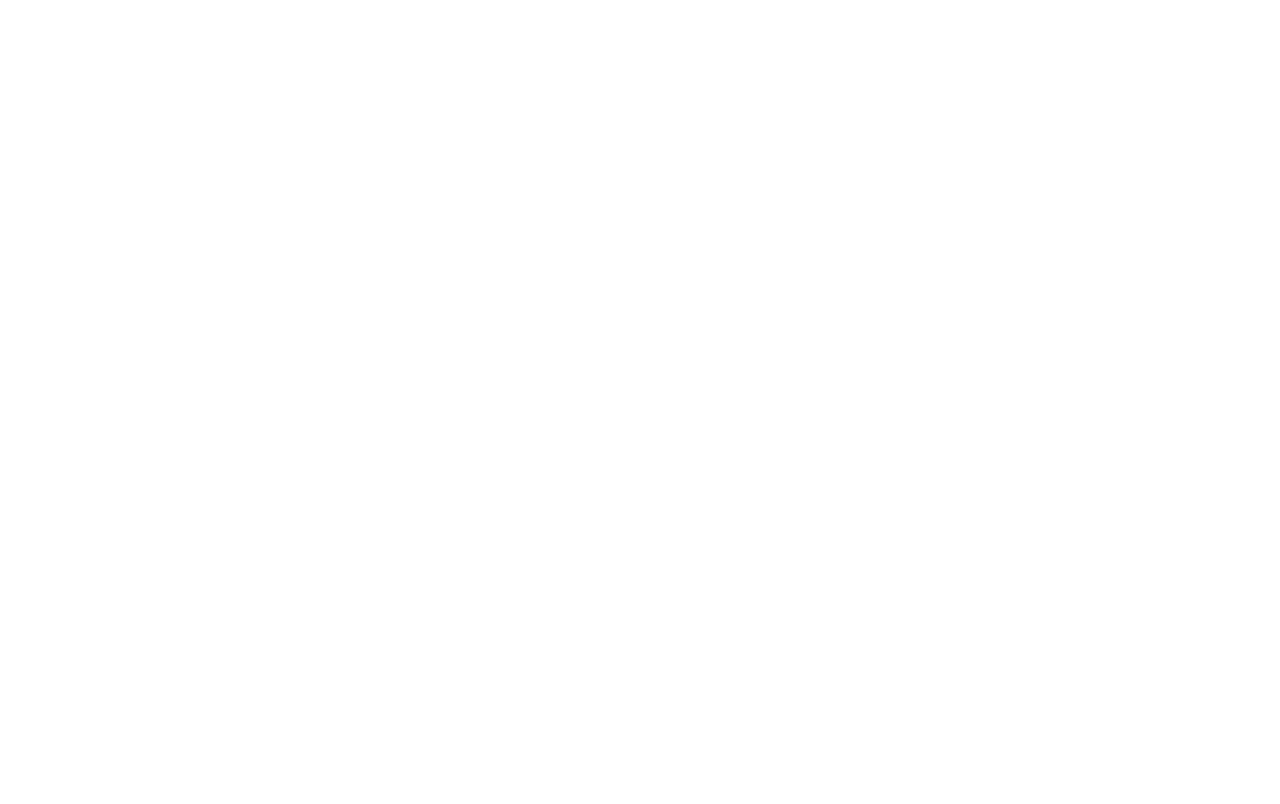
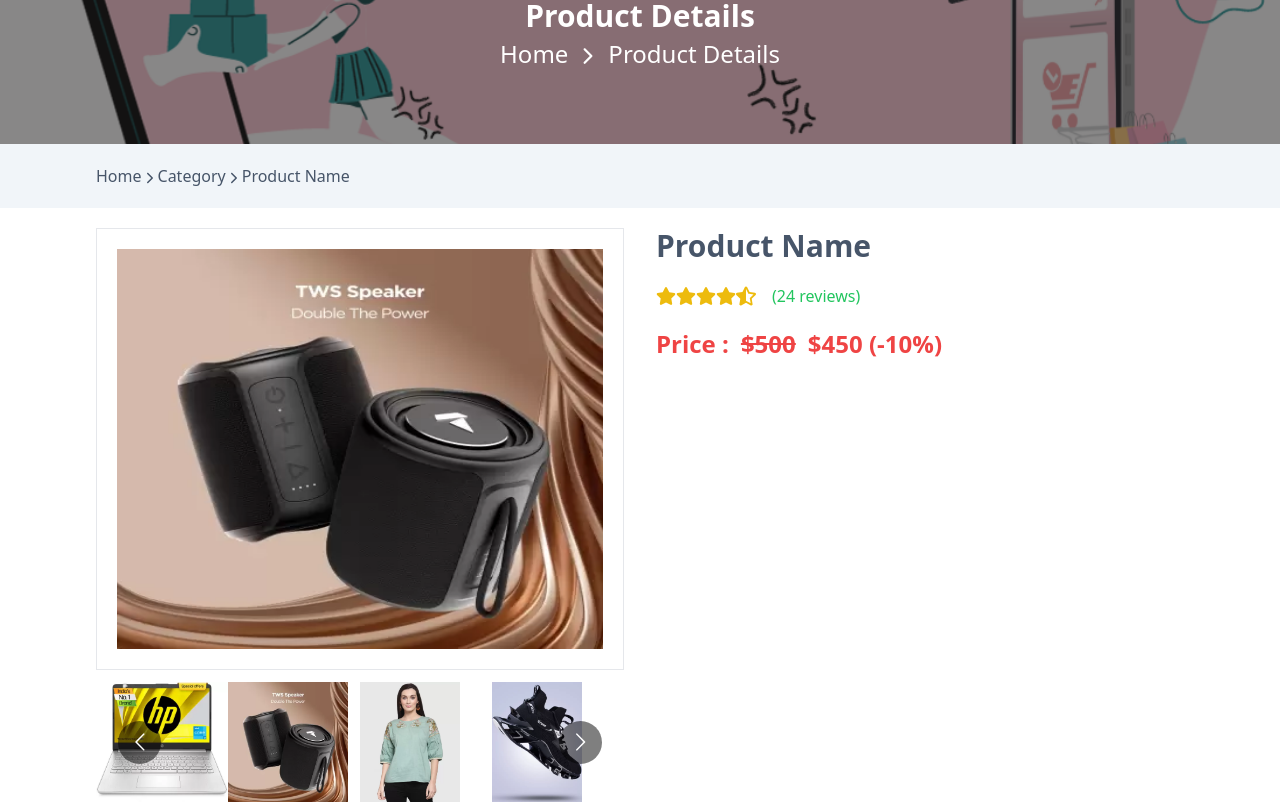
Before and after one commit to mertakmahmut/frontend-ecommerce, a React (Create React App) app: page /product/details/new in a window 1280 px wide. Before the commit this address had no page. Shown: the part 280-1084 px from the top of the page. Before the commit the page ends 800 px from the top, so only its background shows below. Built offline with nearby package versions, Linux system fonts and the light colour scheme.

Commit message:
product details page design completed

```diff
--- a/src/App.jsx
+++ b/src/App.jsx
@@ -5,6 +5,7 @@ import Home from './pages/Home';
 import Shops from './pages/Shops';
 import Card from './pages/Card';
 import Shipping from './pages/Shipping';
+import Details from './pages/Details';
 
 function App() {
   return (
@@ -14,6 +15,7 @@ function App() {
       <Route path='/shops' element= {<Shops/>} />
       <Route path='/card' element= {<Card/>} />
       <Route path='/shipping' element= {<Shipping/>} />
+      <Route path='/product/details/:slug' element= {<Details/>} />
     </Routes>
     </BrowserRouter>
   );
--- a/src/components/products/FeatureProducts.jsx
+++ b/src/components/products/FeatureProducts.jsx
@@ -2,6 +2,7 @@ import React from 'react';
 import { FaEye, FaRegHeart } from "react-icons/fa";
 import { RiShoppingCartLine } from "react-icons/ri";
 import Rating from '../Rating';
+import { Link } from 'react-router-dom';
 
 
 const FeatureProducts = () => {
@@ -24,9 +25,9 @@ const FeatureProducts = () => {
                             <li className='w-[38px] h-[38px] cursor-pointer bg-white flex justify-center items-center rounded-full hover:bg-[#059473] hover:text-white hover:rotate-[720deg] transition-all'>
                             <FaRegHeart />
                             </li>
-                            <li className='w-[38px] h-[38px] cursor-pointer bg-white flex justify-center items-center rounded-full hover:bg-[#059473] hover:text-white hover:rotate-[720deg] transition-all'>
+                            <Link to='/product/details/new' className='w-[38px] h-[38px] cursor-pointer bg-white flex justify-center items-center rounded-full hover:bg-[#059473] hover:text-white hover:rotate-[720deg] transition-all'>
                             <FaEye />
-                            </li>
+                            </Link>
                             <li className='w-[38px] h-[38px] cursor-pointer bg-white flex justify-center items-center rounded-full hover:bg-[#059473] hover:text-white hover:rotate-[720deg] transition-all'>
                             <RiShoppingCartLine />
                             </li>
--- /dev/null
+++ b/src/pages/Details.jsx
@@ -0,0 +1,152 @@
+import React, { useState } from 'react';
+import Footer from '../components/Footer';
+import Header from '../components/Header';
+import { Link } from 'react-router-dom';
+import { IoIosArrowForward } from 'react-icons/io';
+import Carousel from 'react-multi-carousel';
+import 'react-multi-carousel/lib/styles.css'
+import Rating from '../components/Rating';
+
+const Details = () => {
+
+    const images = [1,2,3,4,5,6]
+    const [image, setImage] = useState()
+    const discount = 10
+    const stock = 3
+
+    const responsive = {
+        superLargeDesktop: {
+            breakpoint: { max: 4000, min: 3000 },
+            items: 5
+        },
+        desktop: {
+            breakpoint: { max: 3000, min: 1024 },
+            items: 5
+        },
+        tablet: {
+            breakpoint: { max: 1024, min: 464 },
+            items: 4
+        },
+        mdtablet: {
+            breakpoint: { max: 991, min: 464 },
+            items: 4
+        },
+        mobile: {
+            breakpoint: { max: 464, min: 0 },
+            items: 3
+        },
+        smmobile: {
+            breakpoint: { max: 640, min: 0 },
+            items: 2
+        },
+        xsmobile: {
+            breakpoint: { max: 440, min: 0 },
+            items: 1
+        },
+    }
+
+    return (
+        <div>
+            <Header />
+
+            <section className='bg-[url("http://localhost:3000/images/banner/shop.png")] h-[220px] mt-6 bg-cover bg-no-repeat relative bg-left'>
+            <div className='absolute left-0 top-0 w-full h-full bg-[#2422228a]'>
+                <div className='w-[85%] md:w-[80%] sm:w-[90%] lg:w-[90%] h-full mx-auto'>
+                    <div className='flex flex-col justify-center gap-1 items-center h-full w-full text-white'>
+                        <h2 className='text-3xl font-bold'>Product Details </h2>
+                        <div className='flex justify-center items-center gap-2 text-2xl w-full'>
+                            <Link to='/'>Home</Link>
+                            <span className='pt-1'>
+                                <IoIosArrowForward />
+                            </span>
+                            <span>Product Details</span>
+                        </div>
+                    </div>
+
+                </div>
+
+            </div>
+
+            </section>
+
+            <section>
+                <div className='bg-slate-100 py-5 mb-5'>
+                    <div className='w-[85%] md:w-[80%] sm:w-[90%] lg:w-[90%] h-full mx-auto'>
+                        <div className='flex justify-start items-center text-md text-slate-600 w-full'>
+                            <Link to='/'>Home</Link>
+                            <span className='pt-1'><IoIosArrowForward /></span>
+                            <Link to='/'>Category</Link>
+                            <span className='pt-1'><IoIosArrowForward /></span>
+                            <span>Product Name </span>
+                        </div>
+
+                    </div>
+                </div>
+            </section>
+
+            <section>
+                <div className='w-[85%] md:w-[80%] sm:w-[90%] lg:w-[90%] h-full mx-auto'>
+                    <div className='grid grid-cols-2 md-lg:grid-cols-1 gap-8'>
+                        <div>
+                            <div className='p-5 border'>
+                                <img className='h-[400px] w-full' src={image ? `http://localhost:3000/images/products/${image}.webp` : `http://localhost:3000/images/products/${images[2]}.webp`} />
+                            </div>
+                            <div className='py-3'>
+                                {
+                                    images && <Carousel
+                                    autoPlay={true}
+                                    infinite={true}
+                                    responsive={responsive}
+                                    transitionDuration={500}
+                                >
+                                    {
+                                        images.map((img, i) => {
+                                        return (
+                                            <div key={i} onClick={() => setImage(img)}>
+                                                <img className='h-[120px] cursor-pointer' src={`http://localhost:3000/images/products/${img}.webp`} alt="" />
+                                            </div>
+                                        )
+                                        })
+                                    }
+
+                                </Carousel>
+                                }
+                            </div>
+                        </div>
+
+                        <div className='flex flex-col gap-5'>
+                            <div className='text-3xl text-slate-600 font-bold'>
+                                <h3>Product Name </h3>
+                            </div>
+                            <div className='flex justify-start items-center gap-4'>
+                                <div className='flex text-xl'>
+                                    <Rating ratings={4.5} />
+                                </div>
+                                <span className='text-green-500'>(24 reviews)</span>
+                            </div>
+
+                            <div className='text-2xl text-red-500 font-bold flex gap-3'>
+                                {
+                                    discount !== 0 ? <>
+                                    Price : <h2 className='line-through'>$500</h2>
+                                    <h2>${500 - Math.floor((500 * discount) / 100)} (-{discount}%) </h2>
+
+                                    </> : <h2> Price : $200 </h2>
+                                }
+                            </div>
+
+
+                        </div>
+                    </div>
+
+                </div>
+
+
+            </section>
+
+            <Footer/>
+        </div>
+    );
+};
+
+export default Details;
```
